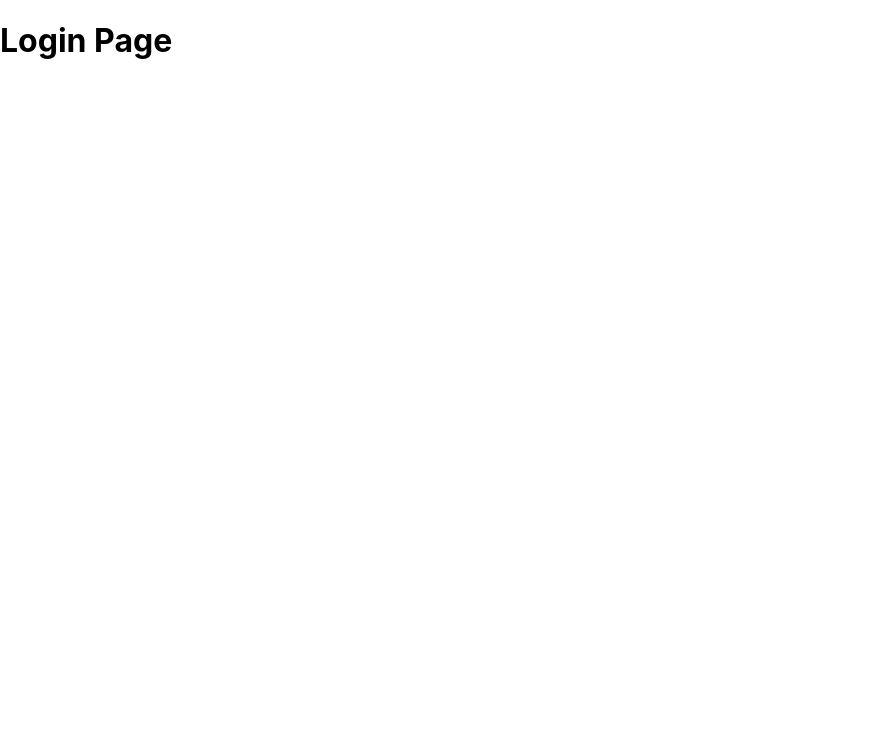
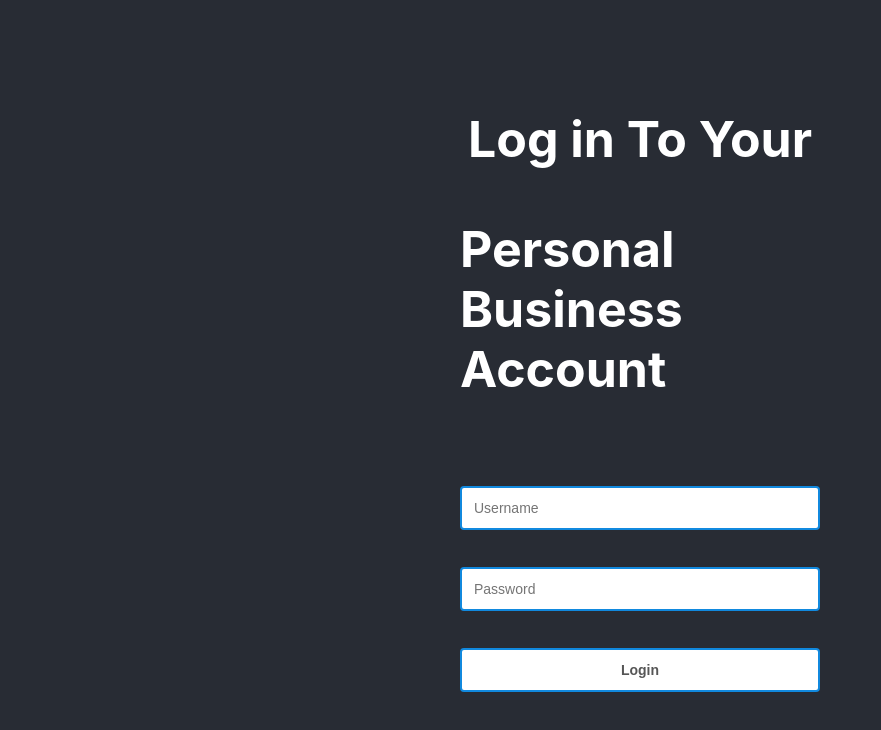
Before and after one commit to JoeLystein/psbms, a React (Create React App) app: page /Loginpage in a window 1280 px wide. Shown: the top 730 px of the page, without its empty margins (0-881 px from the left). Built offline with nearby package versions, Linux system fonts and the light colour scheme; no server answers.

Commit message:
login css

```diff
--- a/src/App.js
+++ b/src/App.js
@@ -21,8 +21,6 @@ class App extends React.Component {
                   <Route path="/Contact" component={Contact}/>
                   <Route path="/About" component={About}/>
                   <Route path="/Signup" component={Signup}/>
-
-
                 </Switch>
           </Router>
         </div>
--- /dev/null
+++ b/src/Login.css
@@ -0,0 +1,57 @@
+body, html, #root, .app, .container {
+    width: 100%;
+    height: 100%;
+  }
+
+
+  .container {
+    font-size: 50px;
+    color: #fff;
+    display: flex;
+    flex-direction: column;
+    align-items: center;
+    justify-content: center;
+    background-color: #282c34;
+  }
+
+  .loginForm {
+   box-sizing: border-box;
+   width: 100%;
+   max-width: 400px;
+   padding-left: 20px;
+   padding-right: 20px;
+  }
+
+  .inputField {
+   padding-top: 16px;
+  }
+
+  .input {
+   box-sizing: border-box;
+   outline: none;
+   border: solid 2px #1189de;
+   border-radius: 4px;
+   color: #292929;
+   width: 100%;
+   padding: 12px;
+   font-size: 14px;
+   background: rgba(255, 255, 255, 1);
+  }
+
+  .submitButton {
+   padding-top: 16px;
+  }
+
+
+  .btn {
+   width: 100%;
+   min-width: 280px;
+   color: #565656;
+   padding: 12px;
+   font-size: 14px;
+   font-weight: bold;
+   border: solid 2px #1189de;
+   border-radius: 4px;
+   background: #fff;
+   cursor: pointer;
+  }
--- a/component/LoginForm.js
+++ b/src/LoginForm.js
@@ -1,7 +1,7 @@
 import React 		from 'react';
 import InputField 	from './InputField';
 import SubmitButton from './SubmitButton';
-import UserStore 	from './stores/UserStore';
+import UserStore 	from './UserStore';
 
 
 class  LoginForm extends React.Component {
--- a/src/Loginpage.js
+++ b/src/Loginpage.js
@@ -1,12 +1,106 @@
-import React 		from 'react';
-import './App.css';
+import React        from 'react';
+import { observer } from  'mobx-react'
+import UserStore    from './UserStore';
+import LoginForm    from './LoginForm';
+import SubmitButton from './SubmitButton';
+import './Login.css';
 
-function Loginpage(){
-  return(
-    <div>
-      <h1>Login Page</h1>
-    </div>
-  );
+class  Loginpage extends React.Component {
+
+    async componentDidMount(){
+
+        try{
+            let res = await fetch('/isLoggedIn',{
+                method:'post',
+                headers: {
+                    'Accept': 'application/json',
+                    'Content-Type': 'application/json'
+                }
+            });
+            let result = await res.json();
+            if (result && result.success){
+                UserStore.loading=false;
+                UserStore.isLoggedIn=true;
+                UserStore.username= result.username;
+            }
+            else{
+                UserStore.loading=false;
+                UserStore.isLoggedIn=false;
+            }
+        }
+        catch(e){
+            UserStore.loading=false;
+            UserStore.isLoggedIn=false;
+        }
+    }
+
+     async doLogout(){
+        try{
+            let res = await fetch('/logout',{
+                method:'post',
+                headers: {
+                    'Accept': 'application/json',
+                    'Content-Type': 'application/json'
+                }
+            });
+            let result = await res.json();
+            if (result && result.success){
+                UserStore.isLoggedIn=false;
+                UserStore.username= '';
+            }
+            else{
+                UserStore.loading=false;
+                UserStore.isLoggedIn=false;
+            }
+        }
+        catch(e){
+            console.log(e)
+        }
+    }
+
+    render(){
+        if(UserStore.loading){
+            return(
+                <div className="app">
+                    <div className='container'>
+                        Loading, please wait..
+                    </div>
+                </div>
+            );
+        }
+
+        else{
+            if(UserStore.isLoggedIn){
+                return(
+                <div className="app">
+                    <div className='container'>
+                        Welcome {UserStore.username}
+                        <SubmitButton
+                            text={'Log out'}
+                            disable={false}
+                            onClick={ () => this.doLogout() }
+                        />
+
+                    </div>
+                </div>
+            );
+            }
+        }
+
+        return (
+            <div className="app">
+                <div className='container'>
+                    {/*<SubmitButton
+                            text={'Log out'}
+                            disable={false}
+                            onClick={ () => this.doLogout() }
+                    />*/}
+                    <LoginForm />
+                </div>
+            </div>
+        );
+    }
+
 }
 
-export default Loginpage;
+export default observer(Loginpage);
```
Also changed, not shown: src/InputField.js (renamed from component/InputField.js), src/SubmitButton.js (renamed from component/SubmitButton.js), src/UserStore.js (renamed from component/UserStore.js), 1 other file (tests, documents, lock files or other folders).
